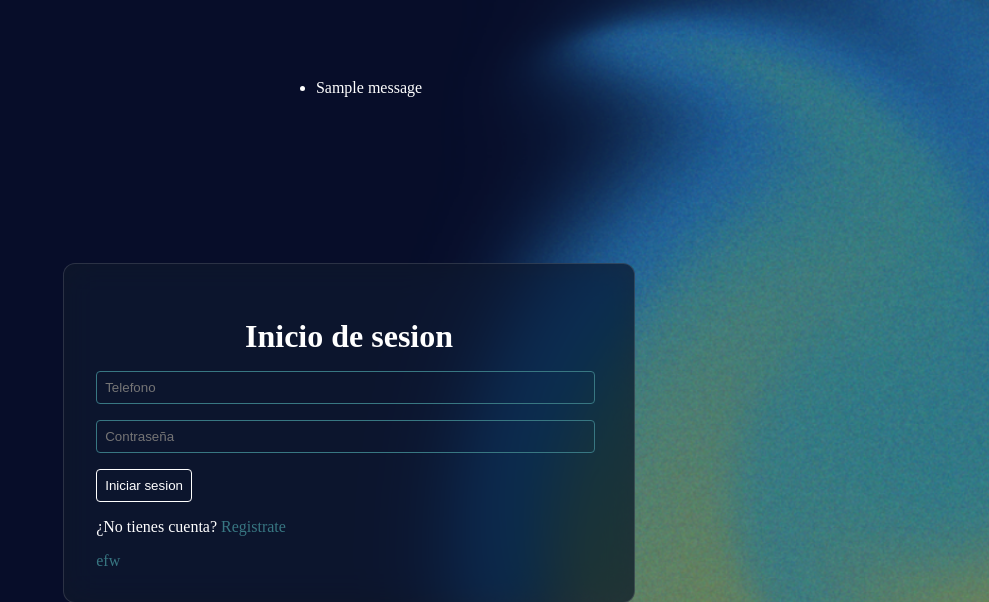
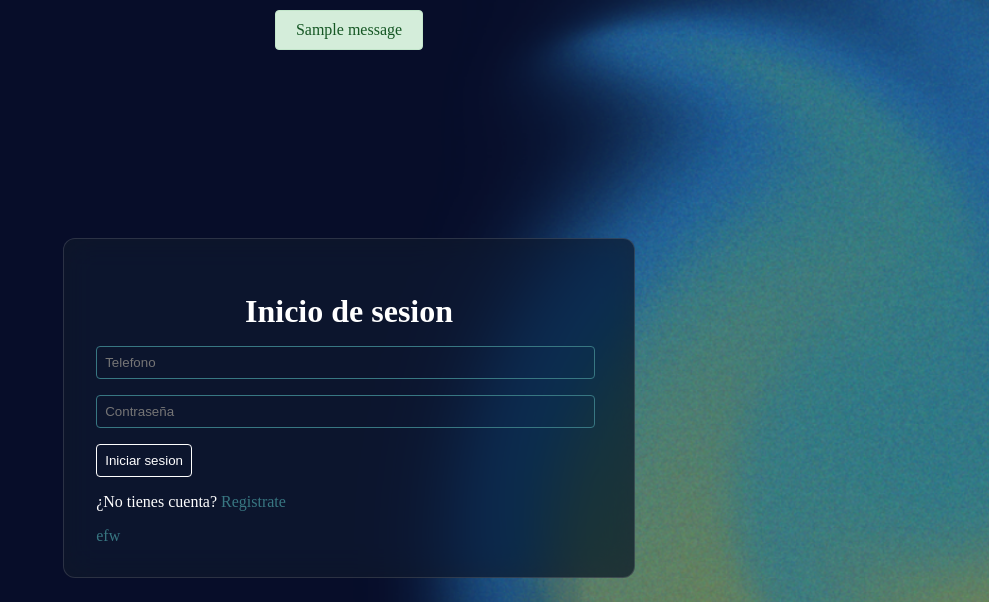
Before and after one commit to cratos9/AppPurificadora, a Flask app: page /usuarios/InicioSesion in a window 1280 px wide. Shown: the top 602 px of the page, without its empty margins (291-1280 px from the left). Run offline with Flask 3, Linux system fonts and the light colour scheme; tables that the repository leaves empty hold one stand-in row (values such as "Sample post"); one stand-in notice (Sample message) is shown.

Commit message:
Se mejoró el manejo de mensajes flash en las rutas de usuario y rutina, se añadió un nuevo archivo CSS para estilos de mensajes, y se optimizó la lógica de creación y modificación de rutinas. Se corrigieron errores en la verificación de inicio de sesión y eliminación de cuentas.

```diff
--- a/src/purificadora/routes.py
+++ b/src/purificadora/routes.py
@@ -18,7 +18,7 @@ def inicio_sesion_purificadora():
             session['usuario_tipo'] = 'purificadora'
             return redirect(url_for('Purificadora.index'))
         else:
-            flash('contraseña incorrecta.', 'error')
+            flash('Contraseña incorrecta. Intenta nuevamente.', 'error')
     return render_template('purificadora/inicio_sesion.html')
 
 @bp.route('/index', methods=['GET', 'POST'])
--- /dev/null
+++ b/src/static/css/mensajes.css
@@ -0,0 +1,36 @@
+.flash-messages {
+    position: fixed;
+    top: 0;
+    left: 0;
+    width: 100%;
+    z-index: 1000;
+    padding: 10px;
+    box-sizing: border-box;
+}
+
+.flash-messages ul {
+    margin: 0;
+    padding: 0;
+    list-style: none;
+    text-align: center;
+}
+
+.flash-messages li {
+    display: inline-block;
+    padding: 10px 20px;
+    font-size: 16px;
+    border: 1px solid transparent;
+    border-radius: 4px;
+}
+
+.flash-messages li.success {
+    background-color: #d4edda;
+    border-color: #c3e6cb;
+    color: #155724;
+}
+
+.flash-messages li.error {
+    background-color: #f8d7da;
+    border-color: #f5c6cb;
+    color: #721c24;
+}
--- a/src/templates/base.html
+++ b/src/templates/base.html
@@ -4,15 +4,16 @@
     <meta charset="UTF-8">
     <meta name="viewport" content="width=device-width, initial-scale=1.0">
     {% block style %}{% endblock %}
+    <link rel="stylesheet" href="{{ url_for('static', filename='css/mensajes.css') }}">
     <title>{% block title %}{% endblock %}</title>
 </head>
 <body>
-    {% with mensajes = get_flashed_messages() %}
+    {% with mensajes = get_flashed_messages(with_categories=True) %}
         {% if mensajes %}
         <div class="flash-messages">
             <ul>
-                {% for msg in mensajes %}
-                    <li>{{ msg }}</li>
+                {% for category, msg in mensajes %}
+                    <li class="{{ category }}">{{ msg }}</li>
                 {% endfor %}
             </ul>
         </div>
--- a/src/usuarios/routes.py
+++ b/src/usuarios/routes.py
@@ -46,7 +46,7 @@ def inicio_sesion():
             session['colonia'] = usuario.colonia
             return redirect(url_for('Rutinas.index'))
         else:
-            flash("Error al iniciar sesión")
+            flash("Error al iniciar sesión", "error")
     return render_template("usuarios/inicio_sesion.html")
 
 @bp.route("/ModificarCuenta/<int:id>", methods=['POST', 'GET'])
@@ -74,10 +74,12 @@ def eliminar_cuenta(id):
     if request.method == 'POST':
         telefono = request.form.get('telefono')
         contrasena = request.form.get('contrasena')
-        if telefono != session.get('telefono') and contrasena:
+        if telefono == session.get('telefono') and contrasena:
             EliminarCuenta(telefono, contrasena)
             session.clear()
             return redirect(url_for('usuarios.registrar'))
+        else:
+            flash("El teléfono proporcionado no coincide con el registrado en la sesión.", "error")
     return render_template("usuarios/eliminar_cuenta.html")
 
 @bp.route('/CerrarSesion')
```
Also changed, not shown: src/rutinas/routes.py (+12 -11 lines), src/usuarios/services.py (+4 -3 lines).
